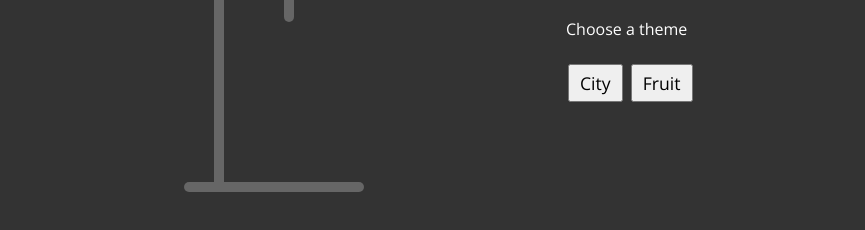
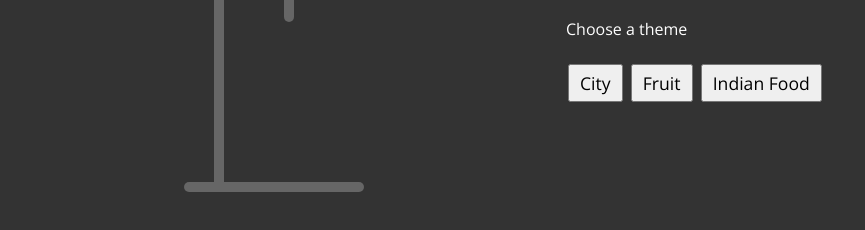
Before and after one commit to ArunSadalgekar07/hangman, a plain HTML site: page index.html in a window 1280 px wide. Shown: the part 330-560 px from the top of the page, without its empty margins (0-865 px from the left). Drawn offline with nearby package versions, Linux system fonts and the light colour scheme.

Commit message:
Update index.html

```diff
--- a/index.html
+++ b/index.html
@@ -33,6 +33,7 @@
                 Choose a theme<br><br>
                 <button type="button" class="theme" value="0">City</button>
                 <button type="button" class="theme" value="1">Fruit</button>
+                <button type="button" class="theme" value="2">Indian Food</button>
             </div>
             <div id="theme_display"></div>
             <div id="result_display"></div>
```
